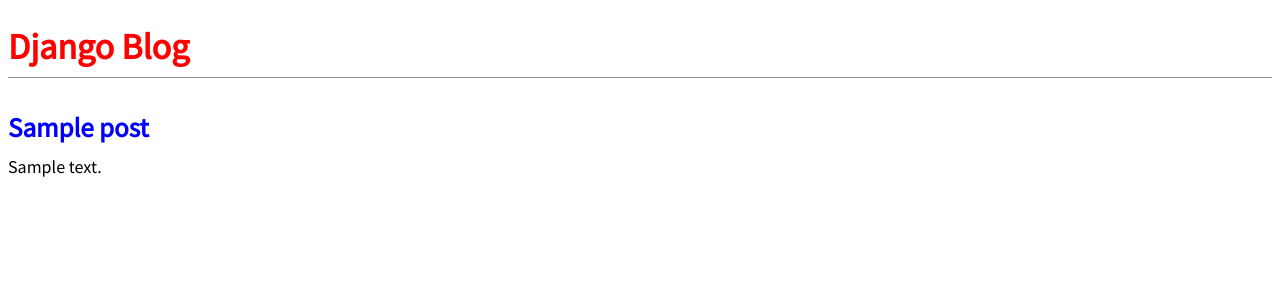
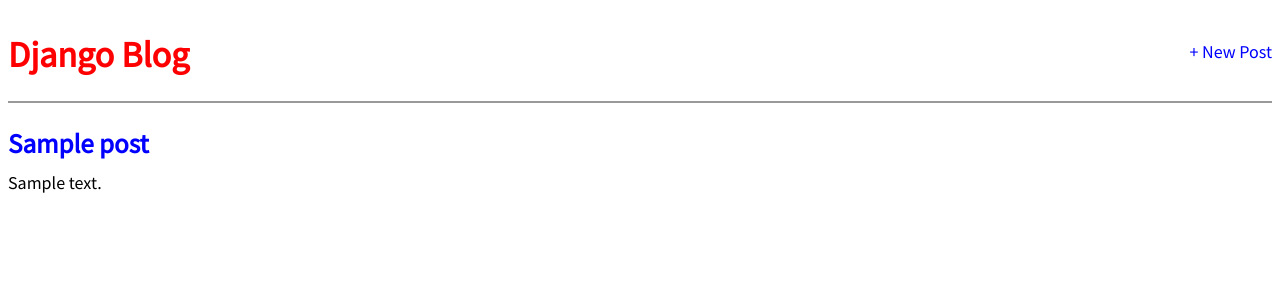
Before and after one commit to JoseCamilo84/Blog-App-Django, a Django app: template templates/home.html in a window 1280 px wide. Shown: the top 300 px of the page. Run offline with Django 4.2, Linux system fonts and the light colour scheme; the template is opened without the code that fills it: most values are stand-ins (such as "Sample title", 1, 10 or a date in 2020).

Commit message:
creando las vistas (CRUD) commit

```diff
--- a/blog/models.py
+++ b/blog/models.py
@@ -11,4 +11,4 @@
         return self.title
 
     def get_absolute_url(self):
-        return reverse("detail_post", kwargs={"pk": self.pk})
+        return reverse("post_detail", kwargs={"pk": self.pk})
--- a/static/css/base.css
+++ b/static/css/base.css
@@ -1,30 +1,32 @@
 body {
   font-family: "Source Sans Pro";
   font-size: 18px;
+}
+
+header {
+  display: flex;
+  justify-content: space-between;
+  border-bottom: 2px solid #999;
+  margin-bottom: 1rem;
 }
 
 header h1 a {
   color: red;
 }
 
-h1 {
-  border-bottom: 1px solid #999;
-  padding-bottom: 0.5rem;
-  margin-bottom: 2rem;
-}
-
 h2 {
   margin-bottom: 0;
-}
-
-a {
-  text-decoration-line: none;
 }
 
 p {
   margin-top: 0.7rem;
 }
 
-h2 a {
+a {
+  text-decoration-line: none;
   color: blue;
 }
+
+.nav-right {
+  padding-top: 2rem;
+}
--- a/templates/base.html
+++ b/templates/base.html
@@ -14,7 +14,12 @@
   </head>
   <body>
     <header>
-      <h1><a href="{% url 'home' %}">Django Blog</a></h1>
+      <div class="nav-left">
+        <h1><a href="{% url 'home' %}">Django Blog</a></h1>
+      </div>
+      <div class="nav-right">
+        <a href="{% url 'post_new' %}">+ New Post</a>
+      </div>
     </header>
     <div>{% block content %} {% endblock content %}</div>
   </body>
--- a/templates/home.html
+++ b/templates/home.html
@@ -1,7 +1,9 @@
 {% extends 'base.html' %}
 {% block content %}
 {% for post in post_list %}
-<h2><a href="{% url 'detail_post' post.pk %}">{{ post.title }}</a></h2>
+<h2>
+    <a href="{% url 'post_detail' post.pk %}">{{ post.title }}</a>
+</h2>
 <p>{{ post.body }}</p>
 {% endfor %}
 {% endblock content %}
```
Also changed, not shown: blog/tests.py (+33 -2 lines), blog/urls.py (+5 -2 lines), blog/views.py (+21 -1 lines), templates/detail_post.html (deleted, +0 -7 lines), templates/post_delete.html (added, +8 -0 lines), templates/post_detail.html (added, +10 -0 lines), templates/post_edit.html (added, +7 -0 lines), templates/post_new.html (added, +9 -0 lines), db.sqlite3.
